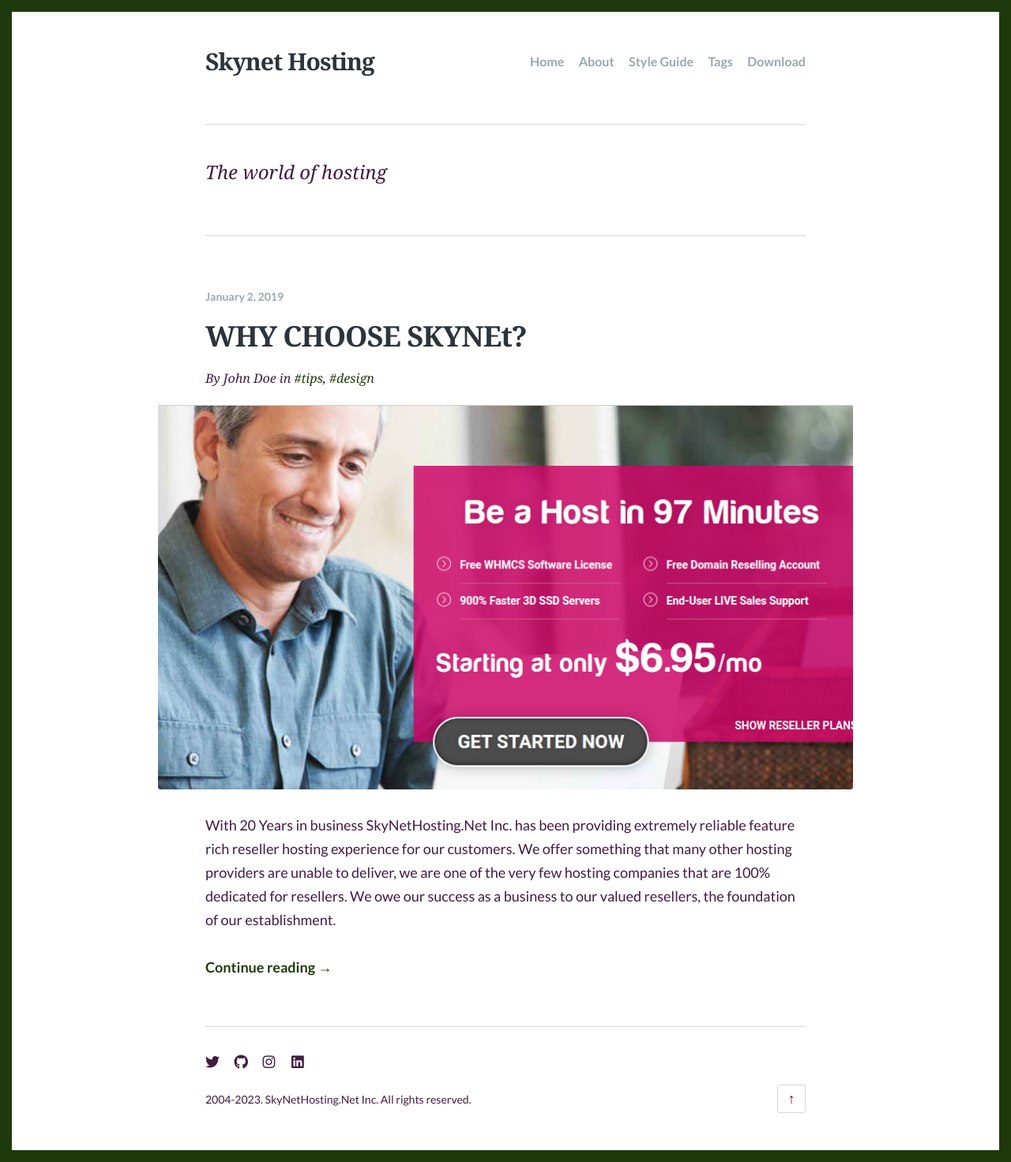
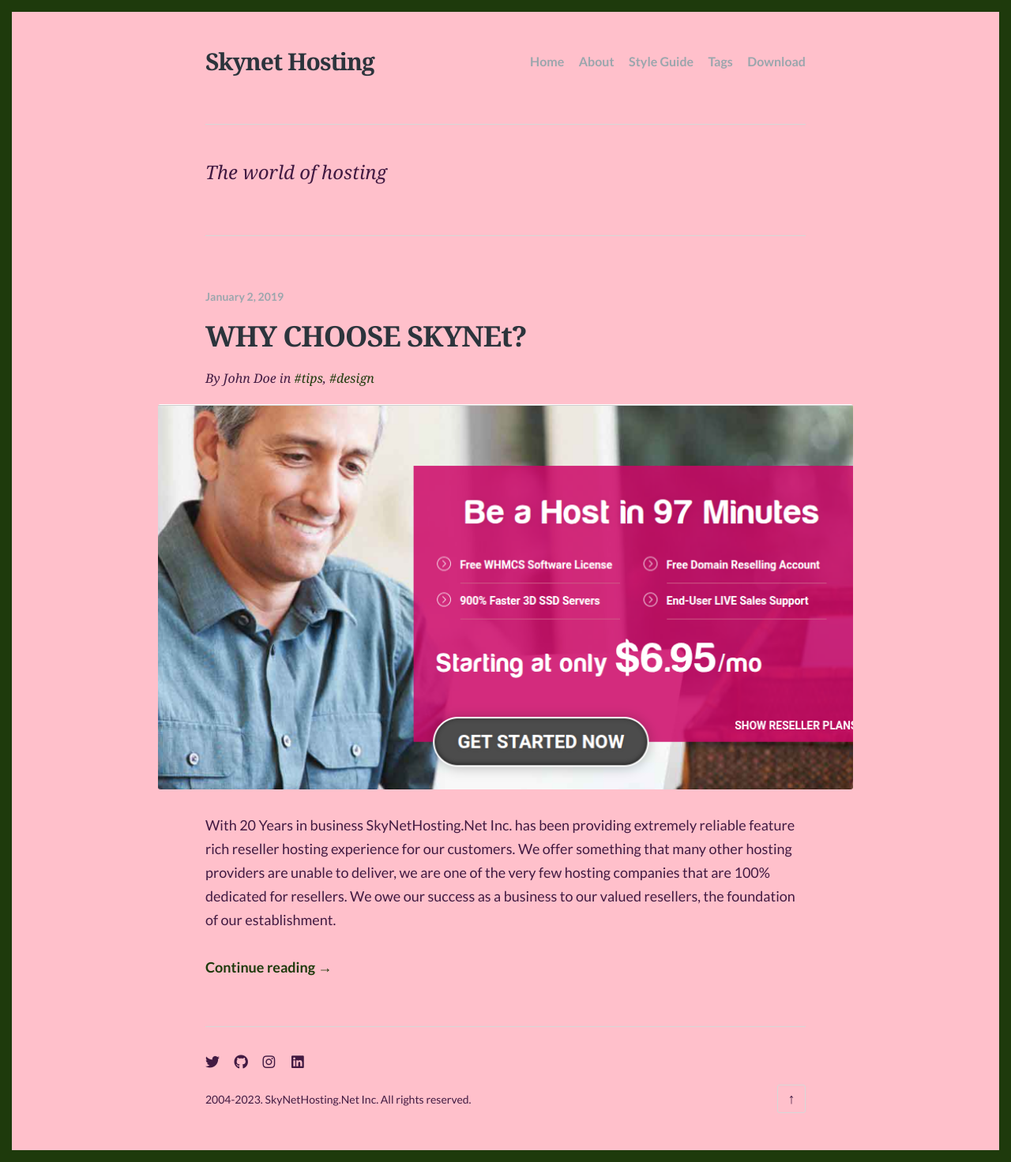
Before and after one commit to aneesh1985-rgb/blog12, a Jekyll site: the page built from index.html, in a window 1280 px wide. Shown: the whole page at 79% size. Built offline with Jekyll 4.4.1, drawn with Linux system fonts in a browser that asks for light colours; some web fonts are replaced; the list of posts is cut into pages by our own code.

Commit message:
Update _general.scss

```diff
--- a/_sass/_general.scss
+++ b/_sass/_general.scss
@@ -27,8 +27,9 @@
   line-height: 1.66667;
   padding-left: 30px;
   padding-right: 30px;
-}
-
+  background-color: pink !important;
+  background-image: none !important;
+  }
 a {
   color: _palette(accent);
   text-decoration: none;
```
